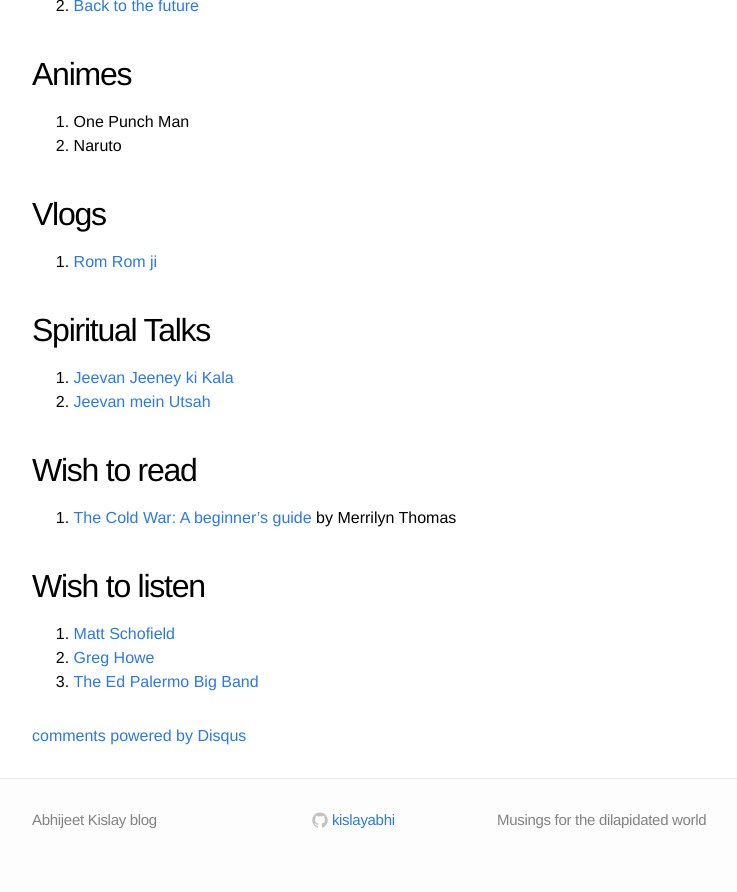
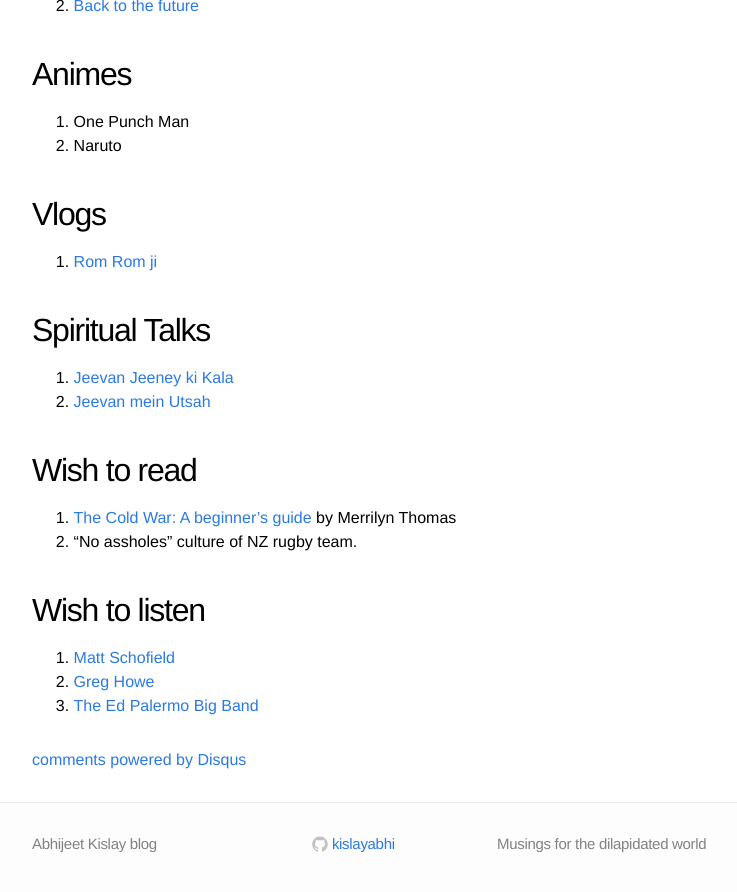
Before and after one commit to kislayabhi/kislayabhi.github.io, a Jekyll site: the page built from _posts/2024-7-23-My-personal-playlist.md, in a window 1280 px wide and 900 px high, scrolled down 1103 px. Shown: the top 892 px of the window, without its empty margins (208-945 px from the left). Built offline with Jekyll 4.4.1, drawn with Linux system fonts in a browser that asks for light colours; comment, search, counter and statistics services are not loaded.

Commit message:
Update 2024-7-23-My-personal-playlist.md

```diff
--- a/_posts/2024-7-23-My-personal-playlist.md
+++ b/_posts/2024-7-23-My-personal-playlist.md
@@ -49,6 +49,7 @@ I have since very recently started realizing that there are certain things out t
 
 ## Wish to read
 1. [The Cold War: A beginner's guide](https://archive.org/details/coldwarbeginners0000thom) by Merrilyn Thomas
+2. "No assholes" culture of NZ rugby team.
 
 ## Wish to listen
 1. [Matt Schofield](https://music.youtube.com/channel/UCJa1nIOOZ4HVM5v5ptCZAVw?si=anvwftx_RSbgz0kn)
```
